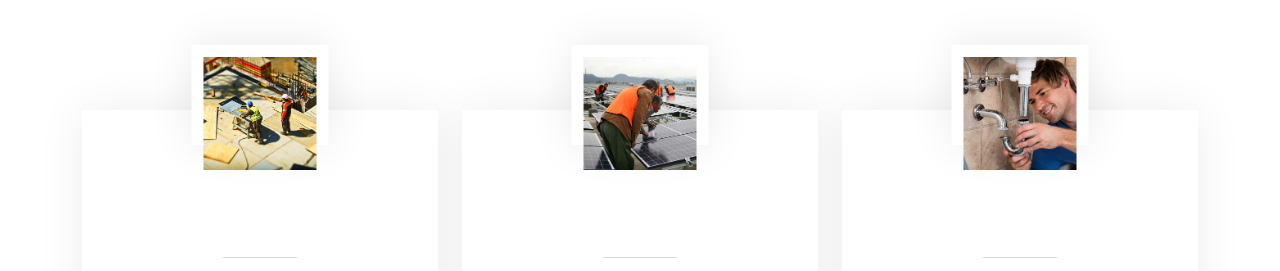
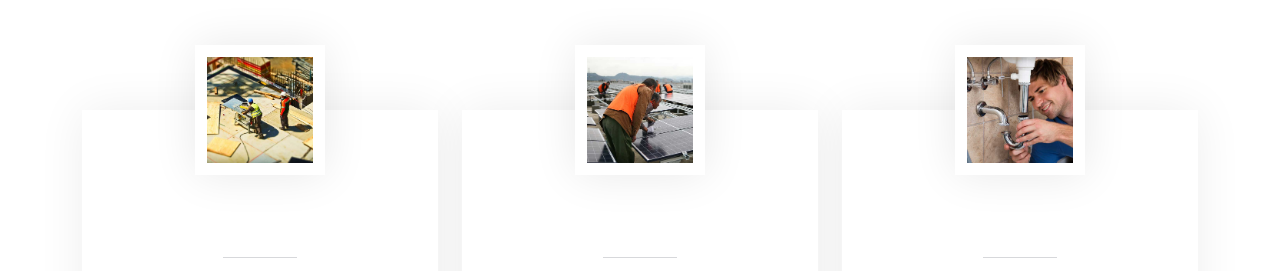
Before and after one commit to RahulChoudhary05/RKTECHNICALSUPPORT, a plain HTML site: page service.html in a window 1280 px wide. Shown: the part 671-942 px from the top of the page. Drawn offline with nearby package versions, Linux system fonts and the light colour scheme.

Commit message:
Update style.css
Change style of img

```diff
--- a/css/style.css
+++ b/css/style.css
@@ -371,8 +371,8 @@ h6,
 .service-item .service-img {
     position: absolute;
     padding: 12px;
-    width: 137px;
-    height: 100px;
+    width: 130px;
+    height: 130px;
     top: -65px;
     left: 50%;
     transform: translateX(-50%);
```
